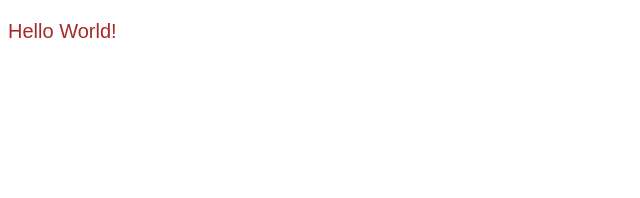
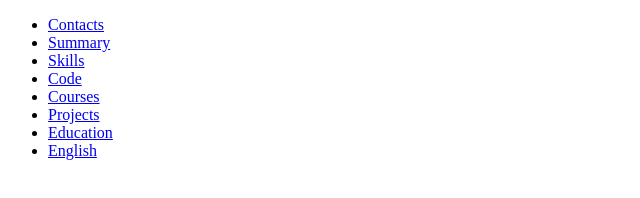
Before and after one commit to matveev96/rsschool-cv, a plain HTML site: page index.html in a window 1280 px wide. Shown: the whole page, without its empty margins (0-640 px from the left). Drawn offline with Linux system fonts and the light colour scheme.

Commit message:
feat: add header

```diff
--- a/index.html
+++ b/index.html
@@ -3,11 +3,32 @@
 <head>
     <meta charset="UTF-8">
     <meta name="viewport" content="width=device-width, initial-scale=1.0">
-    <title>Document</title>
+    <title>Aliaksandr Matsveyeu</title>
     <link rel="stylesheet" href="style.css">
+    <link rel="icon" href="assets/favicon.ico">
 </head>
 <body>
-    <p class="hello">Hello World!</p>
+    <header class="header">
+        <nav class="nav">
+            <ul class="nav-list">
+                <li class="nav-item"><a href="#contacts" class="nav-link">Contacts</a></li>
+                <li class="nav-item"><a href="#summary" class="nav-link">Summary</a></li>
+                <li class="nav-item"><a href="#skills" class="nav-link">Skills</a></li>
+                <li class="nav-item"><a href="#code" class="nav-link">Code</a></li>
+                <li class="nav-item"><a href="#courses" class="nav-link">Courses</a></li>
+                <li class="nav-item"><a href="#projects" class="nav-link">Projects</a></li>
+                <li class="nav-item"><a href="#education" class="nav-link">Education</a></li>
+                <li class="nav-item"><a href="#english" class="nav-link">English</a></li>
+            </ul>
+        </nav>
+    </header>
 
+    <main class="main">
+
+    </main>
+
+    <footer class="footer">
+
+    </footer>
 </body>
 </html>
```
